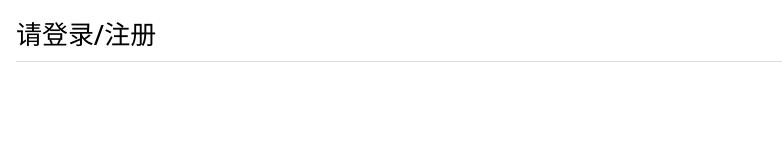
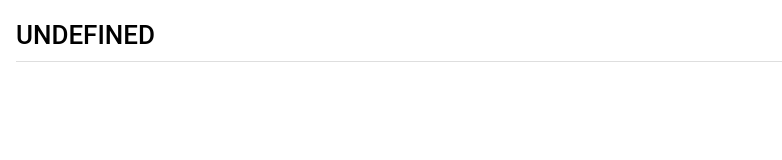
Before and after one commit to NJUPT-SAST/sast-evento-mobile, a React (Vite) app: page /me in a window 1280 px wide. Shown: the top 160 px of the page, without its empty margins (0-782 px from the left). Built offline with nearby package versions, Linux system fonts and the light colour scheme; sample sign-in values are in the browser's storage.

Commit message:
Improve Me

```diff
--- a/src/pages/Me.tsx
+++ b/src/pages/Me.tsx
@@ -1,23 +1,29 @@
 import { IonContent, IonItem, IonPage } from '@ionic/react';
-import React from 'react';
+
+import React, { useState } from 'react';
 
 const Me: React.FC = () => {
-	const isLoggedIn = false; // You can replace this with your authentication logic
+	const [userInfo, setUserInfo] = useState<any | null>(JSON.parse(String(localStorage.getItem('userInfo'))));
+	const isLoggedIn = (() => {
+		const token = localStorage.getItem('token');
+		console.log(userInfo);
+		return token !== null;
+	});
 
 	return (
 		<IonPage>
 			<IonContent fullscreen>
-				<IonContent className='userProfile'>
-					{isLoggedIn ? (
+				<div className='userProfile'>
+					{isLoggedIn() ? (
 						<IonItem>
-							<h1 className='userProfile__name'>B22000000</h1>
+							<h1 className='userProfile__name'>{String(userInfo.studentId).toUpperCase()}</h1>
 						</IonItem>
 					) : (
 						<IonItem href="/login">
 							<h1 className='userProfile__name'>请登录/注册</h1>
 						</IonItem>
 					)}
-				</IonContent>
+				</div>
 			</IonContent>
 		</IonPage>
 	);
```
